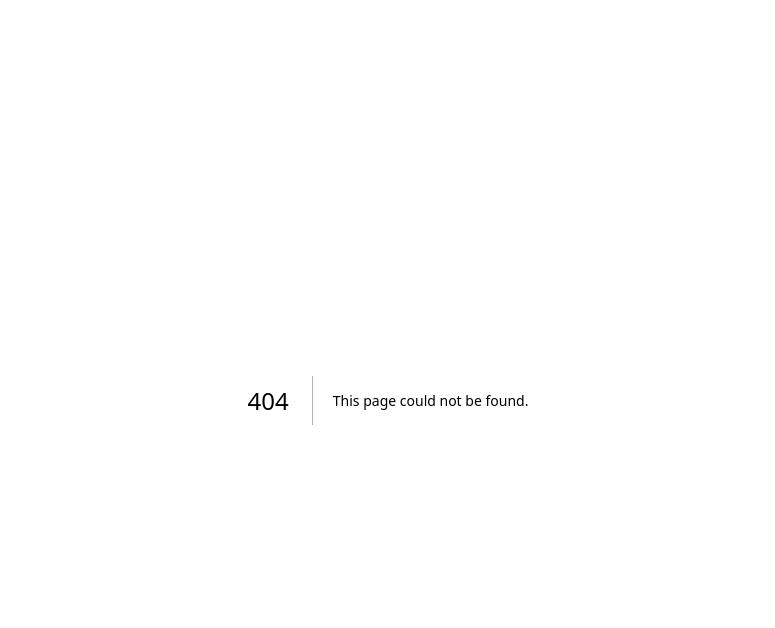
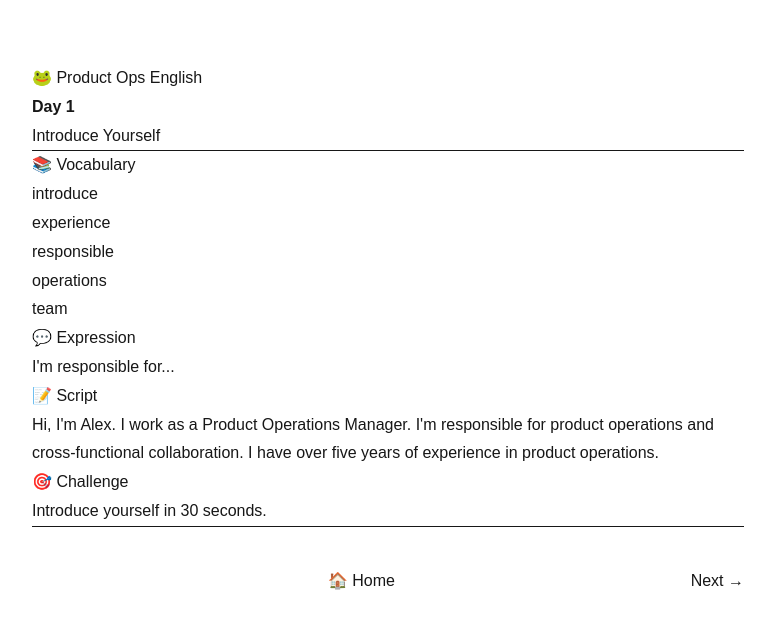
Before and after one commit to frogjump/frogops, a Next.js app: page /day/1 in a window 1280 px wide. Before the commit this address had no page. Shown: the top 628 px of the page, without its empty margins (252-1027 px from the left). Built offline with nearby package versions, Linux system fonts and the light colour scheme.

Commit message:
feat: add dynamic lesson pages

```diff
--- /dev/null
+++ b/app/day/[id]/page.tsx
@@ -0,0 +1,102 @@
+import learningPlan from "@/data/learningPlan.json";
+import { notFound } from "next/navigation";
+import Link from "next/link";
+
+type Lesson = {
+  day: number;
+  mission: string;
+  vocabulary: string[];
+  expression: string;
+  script: string;
+  challenge: string;
+};
+
+type PageProps = {
+  params: Promise<{
+    id: string;
+  }>;
+};
+
+export default async function DayPage({ params }: PageProps) {
+  const { id } = await params;
+
+  const day = Number(id);
+
+  if (Number.isNaN(day)) {
+    notFound();
+  }
+
+  const lesson = (learningPlan as Lesson[]).find(
+    (item) => item.day === day
+  );
+
+  if (!lesson) {
+    notFound();
+  }
+
+  return (
+    <main
+      style={{
+        maxWidth: 760,
+        margin: "40px auto",
+        padding: "24px",
+        fontFamily: "Arial",
+        lineHeight: 1.8,
+      }}
+    >
+      <h1>🐸 Product Ops English</h1>
+
+      <p>
+        <strong>Day {lesson.day}</strong>
+      </p>
+
+      <h2>{lesson.mission}</h2>
+
+      <hr />
+
+      <h3>📚 Vocabulary</h3>
+
+      <ul>
+        {lesson.vocabulary.map((word) => (
+          <li key={word}>{word}</li>
+        ))}
+      </ul>
+
+      <h3>💬 Expression</h3>
+
+      <p>{lesson.expression}</p>
+
+      <h3>📝 Script</h3>
+
+      <p>{lesson.script}</p>
+
+      <h3>🎯 Challenge</h3>
+
+      <p>{lesson.challenge}</p>
+
+      <hr />
+
+      <div
+        style={{
+          display: "flex",
+          justifyContent: "space-between",
+          marginTop: 40,
+        }}
+      >
+        {lesson.day > 1 ? (
+          <Link href={`/day/${lesson.day - 1}`}>← Previous</Link>
+        ) : (
+          <span />
+        )}
+
+        <Link href="/">🏠 Home</Link>
+
+        {lesson.day < 30 ? (
+          <Link href={`/day/${lesson.day + 1}`}>Next →</Link>
+        ) : (
+          <span />
+        )}
+      </div>
+    </main>
+  );
+}
```
